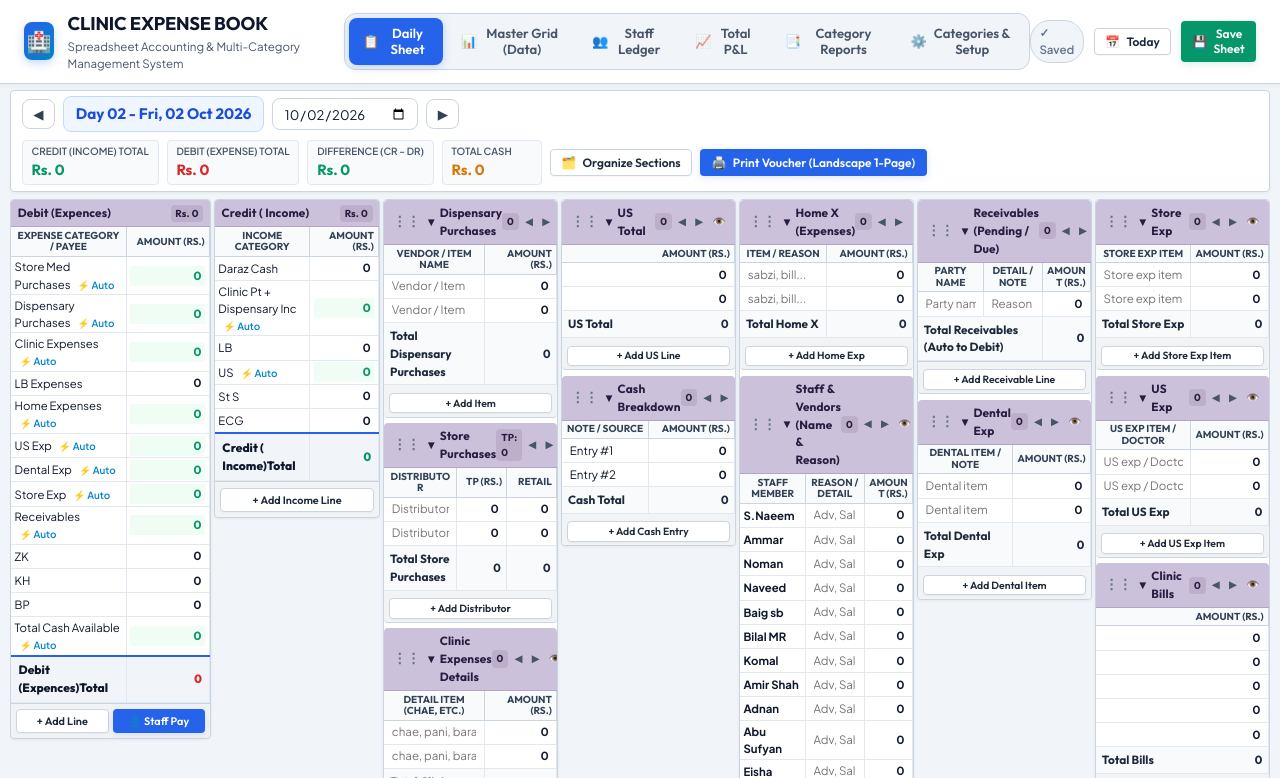
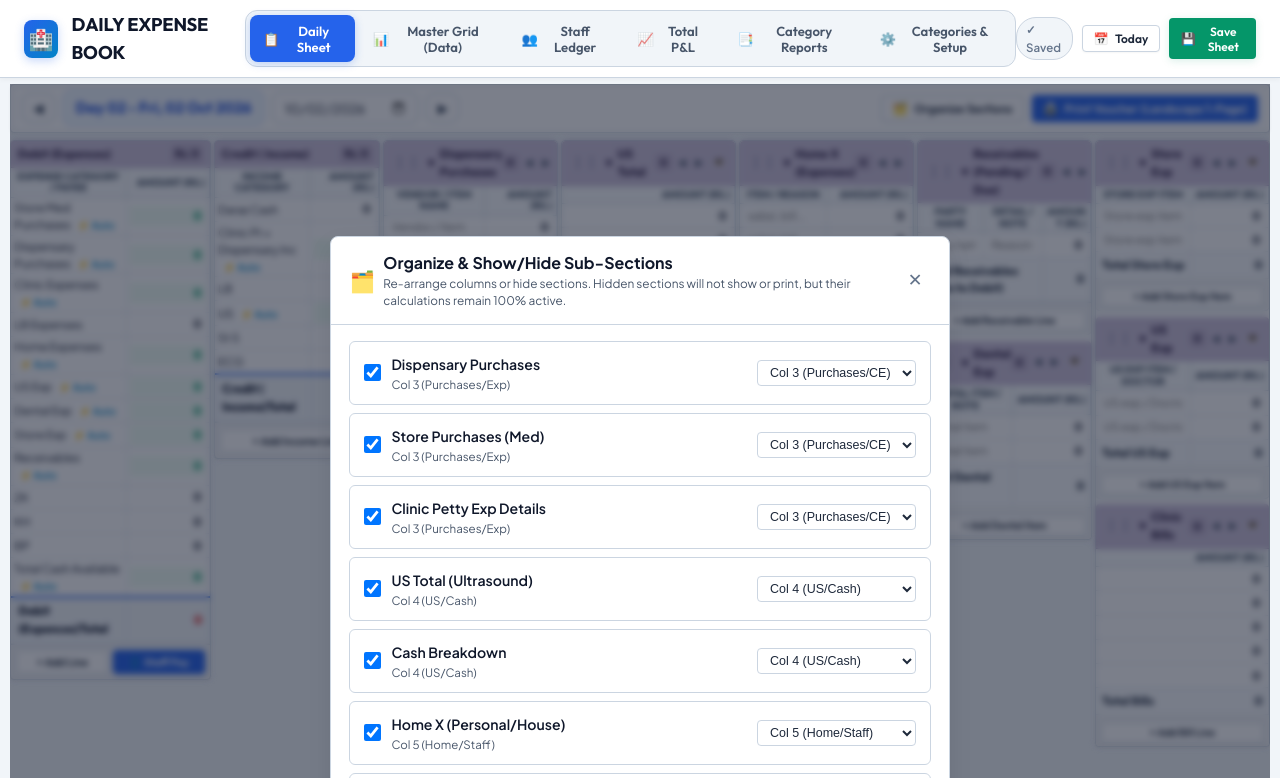
Before and after one commit to ammaradan/clinicexpbook, a plain HTML site: page index.html in a window 1280 px wide. Both pictures are taken after a click on the button "🗂️ Organize Sections". Shown: the top 778 px of the page. Drawn offline with Linux system fonts and the light colour scheme.

Commit message:
Fix collapse toggle, fix Organize Sections modal, rename to DAILY EXPENSE BOOK, remove top duplicate KPIs, remove reload seed button

```diff
--- a/css/style.css
+++ b/css/style.css
@@ -429,6 +429,10 @@ body {
   align-items: center;
   gap: 0.35rem;
 }
+.collapsible-header {
+  cursor: pointer;
+  user-select: none;
+}
 .collapse-icon {
   display: inline-block;
   font-size: 0.75rem;
@@ -557,10 +561,13 @@ body {
   background: rgba(15, 23, 42, 0.55);
   backdrop-filter: blur(3px);
   z-index: 10000;
-  display: flex;
+  display: none;
   align-items: center;
   justify-content: center;
   padding: 1rem;
+}
+.modal-overlay.active {
+  display: flex !important;
 }
 .modal-card {
   background: #ffffff;
--- a/index.html
+++ b/index.html
@@ -3,7 +3,7 @@
 <head>
   <meta charset="UTF-8">
   <meta name="viewport" content="width=device-width, initial-scale=1.0">
-  <title>Clinic Finance & Expense Management System</title>
+  <title>Daily Expense Book - Clinic & Store Accounting</title>
   <meta name="description" content="Excel-accurate daily accounting, bookkeeping, and multi-category financial reporting for Clinic and Medical Store.">
   <link rel="stylesheet" href="css/style.css">
 </head>
@@ -14,8 +14,7 @@
       <div class="nav-brand">
         <div class="brand-icon">🏥</div>
         <div class="brand-details">
-          <h1>CLINIC EXPENSE BOOK</h1>
-          <p>Spreadsheet Accounting & Multi-Category Management System</p>
+          <h1>DAILY EXPENSE BOOK</h1>
         </div>
       </div>
 
@@ -74,7 +73,7 @@
           </div>
         </div>
 
-        <!-- Day Selector & Quick Stats Bar (Hidden on print) -->
+        <!-- Day Selector & Action Bar (Hidden on print) -->
         <div class="daily-header no-print">
           <div class="date-selector-wrapper">
             <button type="button" class="btn-icon" id="prev-day-btn" title="Previous Day">◀</button>
@@ -83,24 +82,8 @@
             <button type="button" class="btn-icon" id="next-day-btn" title="Next Day">▶</button>
           </div>
 
-          <!-- Quick KPIs -->
-          <div class="kpi-summary-strip">
-            <div class="kpi-card">
-              <span class="kpi-label">Credit (Income) Total</span>
-              <span class="kpi-val credit" id="kpi-credit-total">Rs. 0</span>
-            </div>
-            <div class="kpi-card">
-              <span class="kpi-label">Debit (Expense) Total</span>
-              <span class="kpi-val debit" id="kpi-debit-total">Rs. 0</span>
-            </div>
-            <div class="kpi-card">
-              <span class="kpi-label">Difference (Cr - Dr)</span>
-              <span class="kpi-val diff-pos" id="kpi-diff-total">Rs. 0</span>
-            </div>
-            <div class="kpi-card">
-              <span class="kpi-label">Total Cash</span>
-              <span class="kpi-val cash" id="kpi-cash-total">Rs. 0</span>
-            </div>
+          <!-- Action Buttons Bar -->
+          <div class="kpi-summary-strip" style="gap: 0.5rem;">
             <button type="button" class="btn btn-secondary btn-sm" id="btn-organize-sections" title="Rearrange or Show/Hide Sub-Sections">
               <span>🗂️</span> Organize Sections <span id="hidden-sections-badge" style="display: none; background: #ef4444; color: #fff; border-radius: 10px; padding: 1px 6px; font-size: 0.65rem; margin-left: 4px; font-weight: 800;">0</span>
             </button>
@@ -111,7 +94,7 @@
         </div>
 
         <!-- Organize Sections Modal -->
-        <div id="organize-sections-modal" class="modal-overlay no-print" style="display: none;">
+        <div id="organize-sections-modal" class="modal-overlay no-print">
           <div class="modal-card">
             <div class="modal-header">
               <div style="display: flex; align-items: center; gap: 0.5rem;">
@@ -906,9 +889,6 @@
               <button type="button" class="btn btn-warning" id="clear-all-zero-btn">
                 🧹 Clear All Data to 0 (Start Fresh Daily Entry)
               </button>
-              <button type="button" class="btn btn-danger" id="reset-seed-btn">
-                🔄 Reload Original Reference Excel (Sept 2026) Data
-              </button>
             </div>
           </div>
         </div>
--- a/js/app.js
+++ b/js/app.js
@@ -39,10 +39,10 @@ document.addEventListener('DOMContentLoaded', () => {
         btnOrganizeSections: document.getElementById('btn-organize-sections'),
         hiddenSectionsBadge: document.getElementById('hidden-sections-badge'),
         organizeModal: document.getElementById('organize-sections-modal'),
-        closeOrganizeModal: document.getElementById('close-organize-modal'),
+        closeOrganizeModal: document.getElementById('btn-close-organize-modal') || document.getElementById('close-organize-modal'),
         organizeSectionsList: document.getElementById('organize-sections-list'),
-        btnResetSectionsLayout: document.getElementById('btn-reset-sections-layout'),
-        doneOrganizeModal: document.getElementById('done-organize-modal'),
+        btnResetSectionsLayout: document.getElementById('btn-reset-layout') || document.getElementById('btn-reset-sections-layout'),
+        doneOrganizeModal: document.getElementById('btn-save-organize-modal') || document.getElementById('done-organize-modal'),
 
         // Top KPIs
         kpiDebit: document.getElementById('kpi-debit-total'),
@@ -230,8 +230,9 @@ document.addEventListener('DOMContentLoaded', () => {
         headers.forEach(h => {
             if (h.dataset.collapsibleBound) return;
             h.dataset.collapsibleBound = 'true';
+            h.style.cursor = 'pointer';
             h.addEventListener('click', (e) => {
-                if (e.target.closest('button, input, select')) return;
+                if (e.target.closest('button, input, select, .drag-handle')) return;
                 const targetId = h.dataset.collapse;
                 let body = targetId ? document.getElementById(targetId) : null;
                 if (!body) body = h.nextElementSibling;
@@ -242,6 +243,11 @@ document.addEventListener('DOMContentLoaded', () => {
                         h.classList.remove('is-collapsed');
                         const icon = h.querySelector('.collapse-icon');
                         if (icon) icon.textContent = '▾';
+                    } else {
+                        body.classList.add('is-collapsed');
+                        h.classList.add('is-collapsed');
+                        const icon = h.querySelector('.collapse-icon');
+                        if (icon) icon.textContent = '▸';
                     }
                 }
             });
@@ -612,24 +618,31 @@ document.addEventListener('DOMContentLoaded', () => {
         }
 
         if (elements.btnOrganizeSections && elements.organizeModal) {
-            elements.btnOrganizeSections.addEventListener('click', () => {
+            const openModal = () => {
                 renderOrganizeModalList();
                 elements.organizeModal.classList.add('active');
-            });
-
+                elements.organizeModal.style.setProperty('display', 'flex', 'important');
+            };
             const closeModal = () => {
                 elements.organizeModal.classList.remove('active');
-            };
-
-            if (elements.closeOrganizeModal) elements.closeOrganizeModal.addEventListener('click', closeModal);
-            if (elements.doneOrganizeModal) elements.doneOrganizeModal.addEventListener('click', closeModal);
+                elements.organizeModal.style.setProperty('display', 'none', 'important');
+            };
+
+            elements.btnOrganizeSections.addEventListener('click', openModal);
+
+            const closeBtn = document.getElementById('btn-close-organize-modal') || elements.closeOrganizeModal;
+            if (closeBtn) closeBtn.addEventListener('click', closeModal);
+
+            const doneBtn = document.getElementById('btn-save-organize-modal') || elements.doneOrganizeModal;
+            if (doneBtn) doneBtn.addEventListener('click', closeModal);
 
             elements.organizeModal.addEventListener('click', (e) => {
                 if (e.target === elements.organizeModal) closeModal();
             });
 
-            if (elements.btnResetSectionsLayout) {
-                elements.btnResetSectionsLayout.addEventListener('click', () => {
+            const resetBtn = document.getElementById('btn-reset-layout') || elements.btnResetSectionsLayout;
+            if (resetBtn) {
+                resetBtn.addEventListener('click', () => {
                     if (confirm('Reset all sub-sections to their original layout and make all visible?')) {
                         saveSectionsLayout(JSON.parse(JSON.stringify(DEFAULT_SECTIONS_LAYOUT)));
                         applySectionsLayout();
@@ -2412,13 +2425,16 @@ document.addEventListener('DOMContentLoaded', () => {
             };
         }
 
-        document.getElementById('reset-seed-btn').onclick = () => {
+        const btnResetSeed = document.getElementById('reset-seed-btn');
+        if (btnResetSeed) {
+            btnResetSeed.onclick = () => {
                 if (confirm('Reload reference September 2026 data from Excel?')) {
                     clinicDB.resetToSeed();
                     showToast('Reloaded original reference Excel data!', 'success');
                     setTimeout(() => location.reload(), 800);
                 }
             };
+        }
     }
 
     // Utilities
```
Lines whose indentation alone changed are shown as unchanged.
